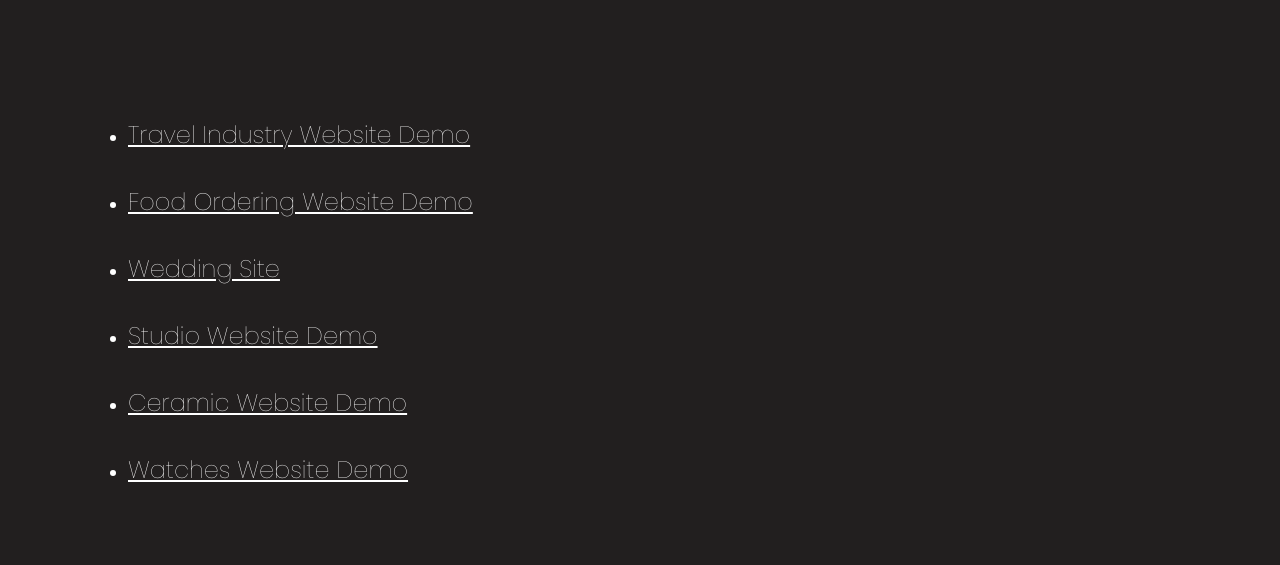
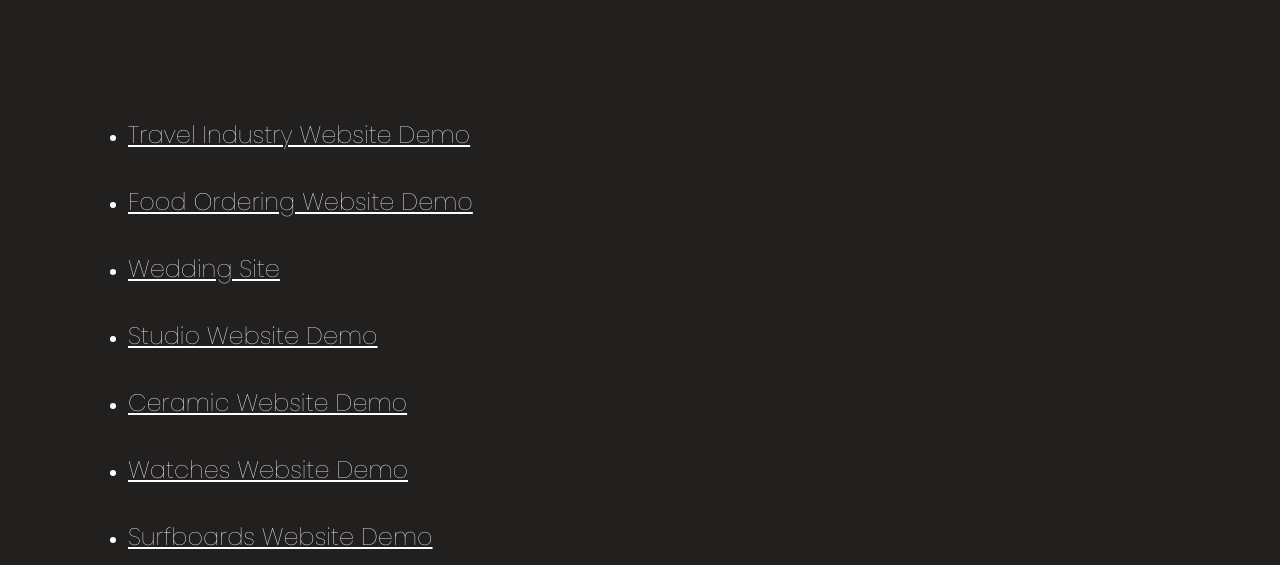
Before and after one commit to Irawadee/Portfolio2024, a plain HTML site: page WebArchive.html in a window 1280 px wide. Shown: the part 235-800 px from the top of the page. Drawn offline with Linux system fonts and the light colour scheme.

Commit message:
update sites

```diff
--- a/WebArchive.html
+++ b/WebArchive.html
@@ -62,6 +62,11 @@
               >Watches Website Demo</a
             >
           </li>
+          <li>
+            <a href="https://surf-demo.netlify.app/" target="_blank"
+              >Surfboards Website Demo</a
+            >
+          </li>
         </ul>
       </div>
     </main>
```
